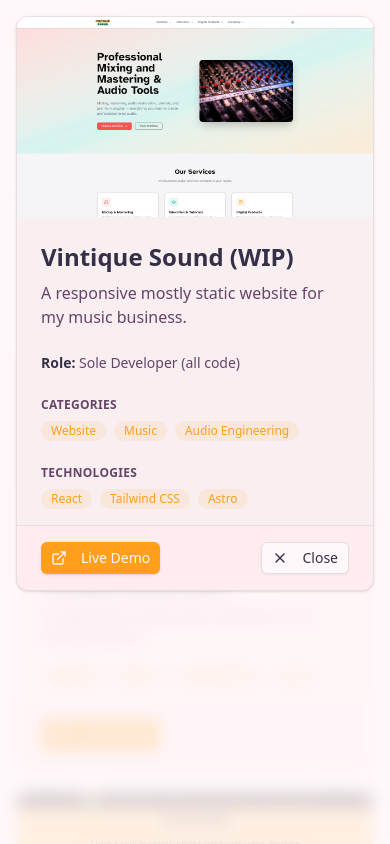
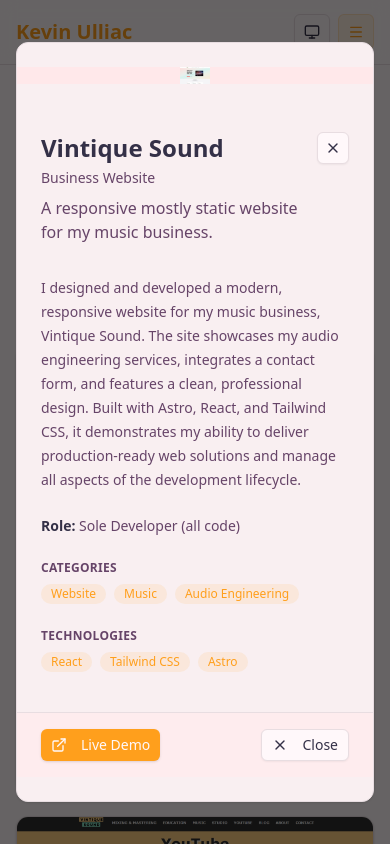
Before and after one commit to kevanoullio/kevanoullio.github.io, a React (Vite) app: page /projects in a window 390 px wide. Both pictures are taken after a click on the button 195 px from the left and 446 px from the top of the page. Shown: the top 844 px of the page. Built offline with nearby package versions, Linux system fonts and the light colour scheme.

Commit message:
Removed WIP, added more content to projects to improve marketability of skills.

```diff
--- a/src/components/ProjectCard.tsx
+++ b/src/components/ProjectCard.tsx
@@ -6,7 +6,9 @@
 
 interface ProjectCardProps {
   title: string
+  subtitle?: string
   description: string
+  longDescription?: string
   image?: string
   tags?: string[]
   categories?: string[]
@@ -16,8 +18,24 @@
   liveUrl?: string
 }
 
-export function ProjectCard({ title, description, image, tags = [], categories = [], technologies = [], role, repoUrl, liveUrl }: ProjectCardProps) {
+export function ProjectCard({
+  title,
+  subtitle,
+  description,
+  longDescription,
+  image,
+  tags = [],
+  categories = [],
+  technologies = [],
+  role,
+  repoUrl,
+  liveUrl,
+}: ProjectCardProps) {
   const [isOpen, setIsOpen] = React.useState(false)
+
+  const canOpenDetails = Boolean(
+    longDescription || role || categories.length > 0 || technologies.length > 0
+  )
 
   React.useEffect(() => {
     if (!isOpen) return
@@ -30,20 +48,34 @@
     return () => window.removeEventListener("keydown", onKeyDown)
   }, [isOpen])
 
+  React.useEffect(() => {
+    if (!isOpen) return
+
+    const originalOverflow = document.body.style.overflow
+    document.body.style.overflow = "hidden"
+
+    return () => {
+      document.body.style.overflow = originalOverflow
+    }
+  }, [isOpen])
+
   return (
     <>
       <Card
         className={cn(
-          "flex flex-col overflow-hidden transition-all hover:shadow-lg hover:border-primary/50 gap-0 py-0",
+          "flex flex-col overflow-hidden gap-0 py-0 transition-all hover:border-primary/50 hover:shadow-lg",
           image && "pt-0"
         )}
       >
         {image && (
+          <div className="relative aspect-video overflow-hidden bg-muted">
+            {canOpenDetails ? (
               <button
                 type="button"
                 onClick={() => setIsOpen(true)}
-            className="relative aspect-video overflow-hidden bg-muted text-left cursor-pointer"
+                className="h-full w-full text-left"
                 aria-label={`Open details for ${title}`}
+                aria-expanded={isOpen}
               >
                 <img
                   src={image}
@@ -51,19 +83,44 @@
                   className="h-full w-full object-cover transition-transform hover:scale-105"
                 />
               </button>
+            ) : (
+              <img
+                src={image}
+                alt={title}
+                className="h-full w-full object-cover"
+              />
             )}
-        <CardHeader className="text-left pt-6 pb-4">
-          <CardTitle className="text-lg">
+          </div>
+        )}
+
+        <CardHeader className="pb-4 pt-5 text-left">
+          <div className="space-y-1">
+            <CardTitle className="text-lg leading-tight tracking-tight">
+              {canOpenDetails ? (
                 <button
                   type="button"
                   onClick={() => setIsOpen(true)}
-              className="text-left hover:underline cursor-pointer"
+                  className="cursor-pointer text-left hover:underline"
                   aria-label={`Open details for ${title}`}
+                  aria-expanded={isOpen}
                 >
                   {title}
                 </button>
+              ) : (
+                title
+              )}
             </CardTitle>
-          <CardDescription className="line-clamp-2">{description}</CardDescription>
+
+            {subtitle && (
+              <div className="text-xs font-medium uppercase tracking-wide text-muted-foreground/90">
+                {subtitle}
+              </div>
+            )}
+          </div>
+
+          <CardDescription className="mt-2 line-clamp-3 text-sm leading-relaxed text-muted-foreground">
+            {description}
+          </CardDescription>
 
           {tags.length > 0 && (
             <div className="mt-3 flex flex-wrap gap-2">
@@ -78,13 +135,14 @@
             </div>
           )}
         </CardHeader>
+
         <div className="mt-auto border-t border-border bg-muted/40">
           <CardFooter className="gap-4 py-4">
             {repoUrl && (
               <Button
                 variant="outline"
                 size="sm"
-                className="bg-background text-foreground border-border hover:border-primary/60 hover:bg-muted hover:text-primary dark:bg-primary/8 dark:border-primary/28 dark:hover:bg-primary/12 dark:hover:border-primary/45"
+                className="border-border bg-background text-foreground hover:border-primary/60 hover:bg-muted hover:text-primary dark:border-primary/28 dark:bg-primary/8 dark:hover:border-primary/45 dark:hover:bg-primary/12"
                 asChild
               >
                 <a href={repoUrl} target="_blank" rel="noopener noreferrer">
@@ -93,6 +151,7 @@
                 </a>
               </Button>
             )}
+
             {liveUrl && (
               <Button size="sm" className="shadow-sm" asChild>
                 <a href={liveUrl} target="_blank" rel="noopener noreferrer">
@@ -105,23 +164,21 @@
         </div>
       </Card>
 
-      {isOpen && (
+      {isOpen && canOpenDetails && (
         <div
-          className="fixed inset-0 z-50 flex items-start justify-center bg-background/80 p-4 backdrop-blur-sm sm:items-center"
+          className="fixed inset-0 z-50 flex items-center justify-center bg-black/60 p-4"
           role="dialog"
           aria-modal="true"
           aria-label={`${title} details`}
           onClick={() => setIsOpen(false)}
         >
-          <div className="w-full max-w-4xl" onClick={(e) => e.stopPropagation()}>
-            <Card className={cn("overflow-hidden gap-0 py-0", image && "pt-0")}>
+          <Card
+            className="max-h-[90vh] w-full max-w-4xl overflow-auto"
+            onClick={(event) => event.stopPropagation()}
+          >
             {image && (
               <div className="relative aspect-video overflow-hidden bg-muted">
-                  <img
-                    src={image}
-                    alt={title}
-                    className="h-full w-full object-contain"
-                  />
+                <img src={image} alt={title} className="h-full w-full object-contain" />
               </div>
             )}
 
@@ -129,23 +186,36 @@
               <div className="flex items-start justify-between gap-4">
                 <div className="min-w-0">
                   <CardTitle className="text-2xl">{title}</CardTitle>
-                    <CardDescription className="mt-2 text-md">{description}</CardDescription>
+                  {subtitle && <div className="mt-1 text-sm text-muted-foreground">{subtitle}</div>}
+                  <CardDescription className="mt-2 text-base">{description}</CardDescription>
                 </div>
 
+                <Button
+                  type="button"
+                  variant="outline"
+                  size="icon-sm"
+                  onClick={() => setIsOpen(false)}
+                  aria-label="Close details"
+                >
+                  <X className="h-4 w-4" />
+                </Button>
               </div>
             </CardHeader>
 
-              <CardContent className="py-4">
+            <CardContent className="space-y-6 pb-4">
+              {longDescription && (
+                <p className="text-sm leading-6 text-muted-foreground">{longDescription}</p>
+              )}
+
               {role && (
                 <div className="text-sm text-muted-foreground">
                   <span className="font-semibold text-foreground">Role:</span> {role}
                 </div>
               )}
 
-                <div className="mt-6 gap-6 sm:grid-cols-2">
               {categories.length > 0 && (
                 <div className="flex flex-col items-start">
-                      <div className="mb-2 text-xs font-semibold text-muted-foreground uppercase tracking-wide">Categories</div>
+                  <div className="mb-2 text-xs font-semibold uppercase tracking-wide text-muted-foreground">Categories</div>
                   <div className="flex flex-wrap gap-2">
                     {categories.map((category) => (
                       <span
@@ -158,35 +228,32 @@
                   </div>
                 </div>
               )}
-                </div>
 
-                <div className="mt-6 gap-6 sm:grid-cols-2">
               {technologies.length > 0 && (
                 <div className="flex flex-col items-start">
-                      <div className="mb-2 text-xs font-semibold text-muted-foreground uppercase tracking-wide">Technologies</div>
+                  <div className="mb-2 text-xs font-semibold uppercase tracking-wide text-muted-foreground">Technologies</div>
                   <div className="flex flex-wrap gap-2">
-                        {technologies.map((tech) => (
+                    {technologies.map((technology) => (
                       <span
-                            key={tech}
+                        key={technology}
                         className="inline-flex items-center rounded-full bg-primary/10 px-2.5 py-0.5 text-xs font-medium text-primary"
                       >
-                            {tech}
+                        {technology}
                       </span>
                     ))}
                   </div>
                 </div>
               )}
-                </div>
             </CardContent>
 
             <div className="mt-auto border-t border-border bg-muted/40">
-                <CardFooter className="py-4 justify-between">
+              <CardFooter className="justify-between gap-4 py-4">
                 <div className="flex gap-4">
                   {repoUrl && (
                     <Button
                       variant="outline"
                       size="sm"
-                        className="bg-background text-foreground border-border hover:border-primary/60 hover:bg-muted hover:text-primary dark:bg-primary/8 dark:border-primary/28 dark:hover:bg-primary/12 dark:hover:border-primary/45"
+                      className="border-border bg-background text-foreground hover:border-primary/60 hover:bg-muted hover:text-primary dark:border-primary/28 dark:bg-primary/8 dark:hover:border-primary/45 dark:hover:bg-primary/12"
                       asChild
                     >
                       <a href={repoUrl} target="_blank" rel="noopener noreferrer">
@@ -195,6 +262,7 @@
                       </a>
                     </Button>
                   )}
+
                   {liveUrl && (
                     <Button size="sm" className="shadow-sm" asChild>
                       <a href={liveUrl} target="_blank" rel="noopener noreferrer">
@@ -204,23 +272,20 @@
                     </Button>
                   )}
                 </div>
-                  <div>
+
                 <Button
                   type="button"
                   variant="outline"
                   size="sm"
-                      className="shrink-0 hover:bg-primary/10 hover:text-primary"
                   onClick={() => setIsOpen(false)}
-                      aria-label="Close"
+                  aria-label="Close details"
                 >
                   <X className="mr-2 h-4 w-4" />
                   Close
                 </Button>
-                  </div>
               </CardFooter>
             </div>
           </Card>
-          </div>
         </div>
       )}
     </>
--- a/src/pages/Projects.tsx
+++ b/src/pages/Projects.tsx
@@ -2,8 +2,10 @@
 
 const projects = [
   {
-    title: "Vintique Sound (WIP)",
+    title: "Vintique Sound",
+    subtitle: "Business Website",
     description: "A responsive mostly static website for my music business.",
+    longDescription: "I designed and developed a modern, responsive website for my music business, Vintique Sound. The site showcases my audio engineering services, integrates a contact form, and features a clean, professional design. Built with Astro, React, and Tailwind CSS, it demonstrates my ability to deliver production-ready web solutions and manage all aspects of the development lifecycle.",
     image: "./project_cards/vintique_sound_website-preview.png",
     tags: ["Website", "React", "Tailwind CSS", "Astro"],
     categories: ["Website", "Music", "Audio Engineering"],
@@ -12,8 +14,10 @@
     liveUrl: "https://vintiquesound.netlify.app/"
   },
   {
-    title: "Vintique Sound (prototype)",
+    title: "Vintique Sound",
+    subtitle: "Website Prototype",
     description: "A responsive static website prototype for my music business.",
+    longDescription: "This prototype was my first iteration of the Vintique Sound website, built solely with HTML, CSS, and JavaScript. It allowed me to experiment with layout, branding, and user experience of a simple tech stack before moving to a more modern and complex one. The project highlights my ability to quickly prototype ideas and iterate based on feedback.",
     image: "./project_cards/vintique_sound_website_prototype-preview.png",
     tags: ["Website", "HTML", "CSS", "JavaScript"],
     categories: ["Website", "Music", "Audio Engineering"],
@@ -24,7 +28,9 @@
   },
   {
     title: "House of Tutor",
+    subtitle: "Android Mobile App",
     description: "A tutoring mobile app for tutors and students, developed for Android.",
+    longDescription: "Led a team of four other students as Scrum Master and Software Architect to develop House of Tutor, an Android app connecting tutors and students. Managed project planning, architecture, and implementation using Kotlin, SQLite, and Firebase. The app features scheduling, messaging, and user management. This project demonstrates my leadership and technical skills in mobile development.",
     image: "./project_cards/house_of_tutor-preview.png",
     tags: ["Android Development", "Mobile App", "Kotlin"],
     categories: ["Education", "Mobile App", "Android Development"],
@@ -35,7 +41,9 @@
   },
   {
     title: "Apples to Apples",
+    subtitle: "Card Game with AI Agent",
     description: "An AI Agent and fully functional Apples to Apples game.",
+    longDescription: "Developed an AI agent and a digital version of the Apples to Apples game as part of a three-person team. Utilized Python, Word2vec, and Keras to create intelligent gameplay and natural language processing features. This project showcases my experience in AI/ML, game development, and collaborative research.",
     image: "./project_cards/apples_to_apples-preview.png",
     tags: ["AI/ML", "Game Development", "Python"],
     categories: ["AI/ML", "Artificial Intelligence", "Machine Learning", "Game Development"],
```
Lines whose indentation alone changed are shown as unchanged.
